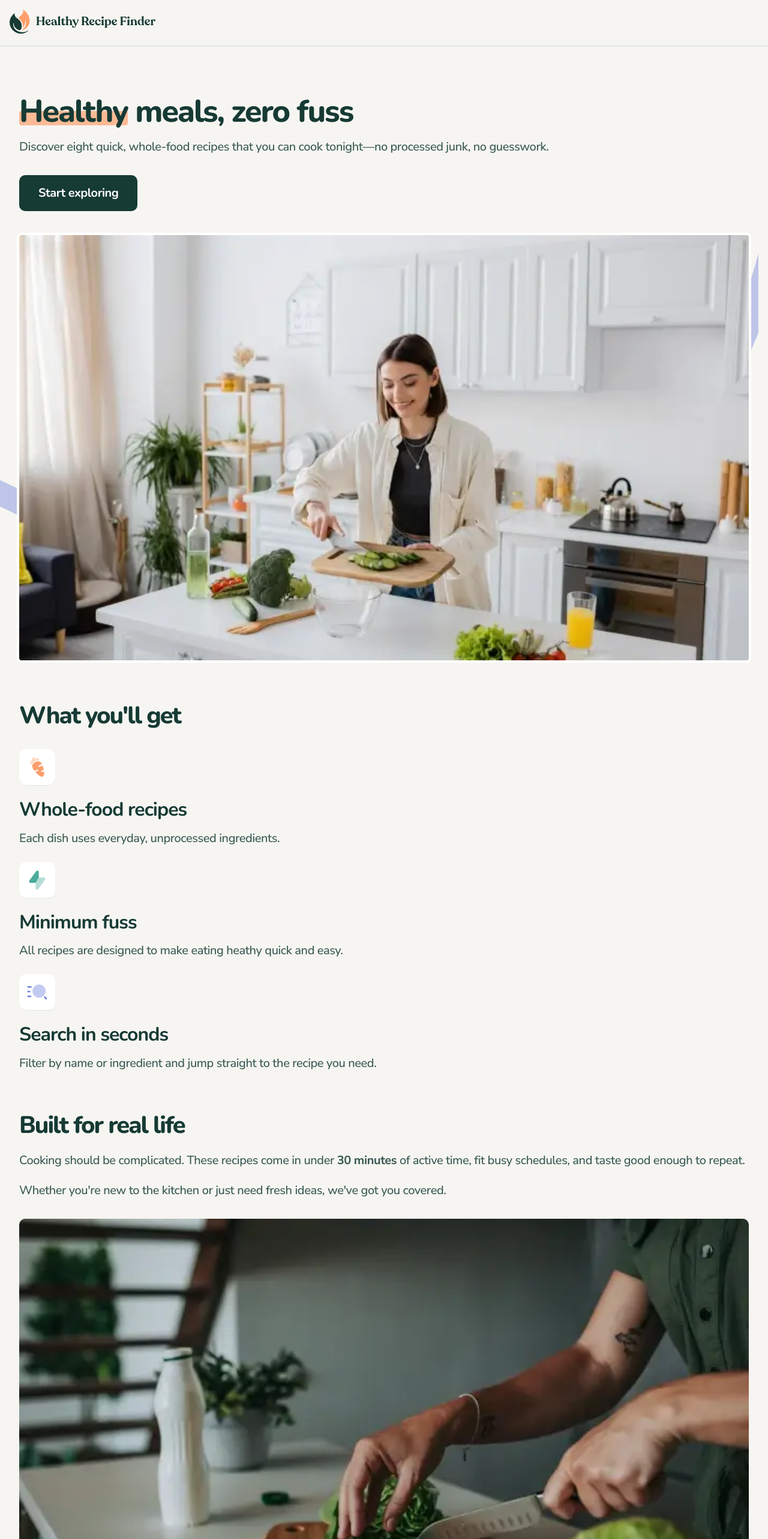
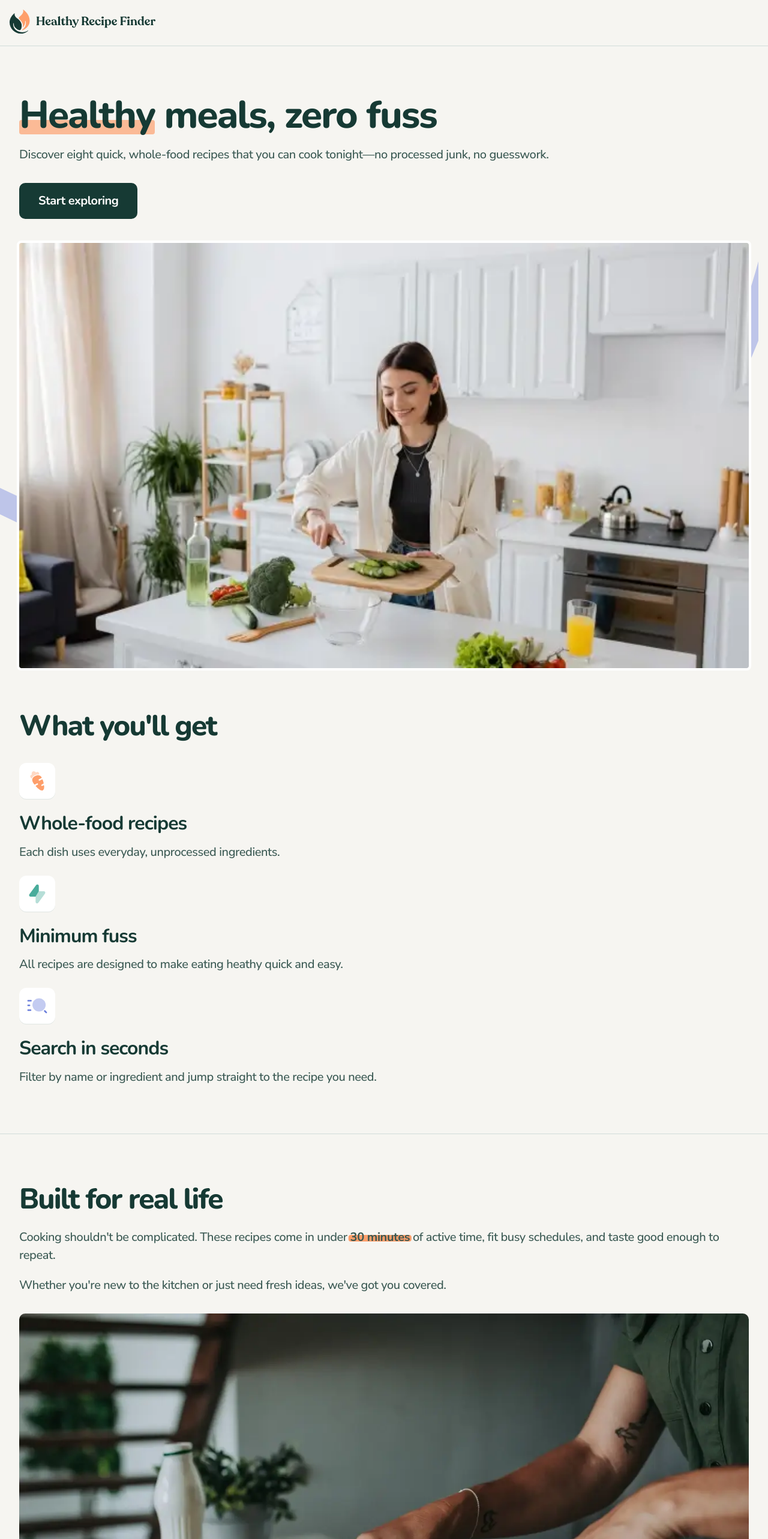
Before and after one commit to maishamir/recipe-finder, a React (Vite) app: page / in a window 1280 px wide. Shown: the top 2566 px of the page at 60% size. Built offline with nearby package versions, Linux system fonts and the light colour scheme.

Commit message:
style homepage for tablets

```diff
--- a/src/components/Footer/Footer.scss
+++ b/src/components/Footer/Footer.scss
@@ -6,7 +6,7 @@
     flex-direction: column;
     justify-self: center;
     gap: 1.5rem;
-    padding: 2rem 1rem  1.25rem 1rem;
+    padding: 2rem 1rem 1.25rem 1rem;
 
     ul {
         display: flex;
@@ -19,7 +19,7 @@
     }
 
     &__credit {
-        @extend .tp9;
+        @include tp9;
         color: $neutral900;
     }
 }
--- a/src/components/Header.jsx/Header.scss
+++ b/src/components/Header.jsx/Header.scss
@@ -69,7 +69,7 @@
             list-style-type: none;
             padding: 0.75rem 0.5rem;
             color: $strong950;
-            @extend .tp7;
+            @include tp7;
 
             a {
                 text-decoration: none;
@@ -87,6 +87,6 @@
         border: none;
         border-radius: 0.625rem;
         color: white;
-        @extend .tp5;
+        @include tp5;
     }
 }
--- a/src/components/RecipeFilter/RecipeFilter.scss
+++ b/src/components/RecipeFilter/RecipeFilter.scss
@@ -14,7 +14,7 @@
         background-color: white;
         border: 1px solid $neutral300;
         border-radius: 0.625rem;
-        @extend .tp7;
+        @include tp7;
     }
 
     &__filters {
@@ -23,7 +23,7 @@
         top: calc(100% + 0.25rem);
 
         color: $strong950;
-        @extend .tp7;
+        @include tp7;
         background-color: white;
         z-index: 100;
         padding: 0.5rem;
--- a/src/pages/Home/Home.jsx
+++ b/src/pages/Home/Home.jsx
@@ -3,7 +3,9 @@ import heroImg from "/assets/images/image-home-hero-small.webp";
 import carrotIcon from "/assets/images/icon-whole-food-recipes.svg";
 import boltIcon from "/assets/images/icon-minimum-fuss.svg";
 import searchIcon from "/assets/images/icon-search-in-seconds.svg";
-import realLifeImg from "/assets/images/image-home-real-life-small.webp";
+import realLifeImgDefault from "/assets/images/image-home-real-life-small.webp";
+import realLifeImgTablet from "/assets/images/image-home-real-life-large.webp";
+// import realLifeImgTablet from "/assets/images/salmon-asparagus-large.webp";
 import "./Home.scss";
 import squiggle from "/assets/images/pattern-squiggle-1.svg";
 import { useNavigate } from 'react-router';
@@ -63,12 +65,17 @@ function Home() {
             <section className="home__real-life">
                 <h2 className='home__real-life-title'>Built for real life</h2>
                 <div className="home__real-life-desc">
-                    <p>Cooking should be complicated. These recipes come in under <strong>30 minutes</strong> of active time, fit busy schedules, and taste good enough to repeat.</p>
+                    <p>Cooking shouldn't be complicated. These recipes come in under <span className='half-hour'>30 minutes</span> of active time, fit busy schedules, and taste good enough to repeat.</p>
                     <p>Whether you're new to the kitchen or just need fresh ideas, we've got you covered.</p>
                 </div>
 
 
-                <img className="home__real-life-img" src={realLifeImg} alt="" />
+                <picture>
+                    <source media='(min-width: 600px)' srcSet={realLifeImgTablet} />
+
+                    <img className="home__real-life-img" src={realLifeImgDefault} alt="" />
+
+                </picture>
             </section>
 
             <section className="home__cta">
--- a/src/pages/Home/Home.scss
+++ b/src/pages/Home/Home.scss
@@ -1,13 +1,18 @@
 @use "../../styles/partials/typography" as *;
 @use "../../styles/partials/variables" as *;
+@use "../../styles/partials/mixins" as *;
 
 .home {
     &__hero {
         margin-top: 3rem;
 
         &-title {
-            @extend .tp1;
+            @include tp2;
             margin-bottom: 1rem;
+
+            @include tablet {
+                @include tp1-tab;
+            }
         }
 
         .healthy {
@@ -29,12 +34,12 @@
         }
 
         &-subtitle {
-            @extend .tp6;
+            @include tp6;
             margin-bottom: 2rem
         }
 
         &-cta {
-            @extend .tp5;
+            @include tp5;
             background-color: $neutral900;
             border: none;
             color: white;
@@ -70,8 +75,28 @@
     &__features {
         padding-top: 4rem;
 
+        @include tablet {
+            // border: 1px solid grey;
+            padding-bottom: 5rem;
+            position: relative;
+
+            &::after {
+                content: "";
+                height: 1px;
+                position: absolute;
+                left: -2rem;
+                right: -2rem;
+                bottom: 0;
+                background-color: $neutral300
+            }
+        }
+
         &-title {
-            @extend .tp2;
+            @include tp2;
+
+            @include tablet {
+                @include tp2-tab;
+            }
         }
 
         &-list {
@@ -84,6 +109,7 @@
     }
 
     &__feature {
+
 
         &-icon {
             height: 3.75rem;
@@ -98,12 +124,12 @@
         }
 
         &-name {
-            @extend .tp3;
+            @include tp3;
             margin-bottom: 0.75rem;
         }
 
         &-desc {
-            @extend .tp6;
+            @include tp6;
         }
     }
 
@@ -111,13 +137,44 @@
     &__real-life {
         margin-top: 4rem;
 
+        .half-hour {
+            font-weight: bold;
+
+            @include tablet {
+                position: relative;
+
+                &::after {
+                    content: "";
+                    position: absolute;
+                    height: 40%;
+                    width: 105%;
+                    background-color: $orange500;
+                    left: 50%;
+                    transform: translateX(-50%);
+                    top: 0.6rem;
+                    border-radius: 0.25rem;
+                    z-index: -1000;
+
+                }
+            }
+        }
+
+        @include tablet {
+            margin-top: 5rem;
+        }
+
         &-title {
-            @extend .tp2;
-            margin-bottom: 1.25rem
+            @include tp2;
+            margin-bottom: 1.25rem;
+
+            @include tablet {
+                @include tp2-tab;
+            }
+
         }
 
         &-desc {
-            @extend .tp6;
+            @include tp6;
             display: flex;
             flex-direction: column;
             gap: 1.25rem;
@@ -137,14 +194,58 @@
         border-radius: 1rem;
         margin-top: 4rem;
 
+        @include tablet {
+            position: relative;
+            overflow: hidden;
+
+            &::before {
+                position: absolute;
+                content: "";
+                height: 10rem;
+                width: 10rem;
+                top: -3rem;
+                right: -1rem;
+                background-image: url("/assets/images/pattern-knife.svg");
+                background-size: cover;
+                // z-index: 0;
+            }
+
+            &::after {
+                position: absolute;
+                content: "";
+                height: 10rem;
+                width: 10rem;
+                bottom: -0.5rem;
+                left: 0;
+                background-image: url("/assets/images/pattern-fork.svg");
+                background-size: contain;
+                background-repeat: no-repeat;
+                left: -1rem;
+
+            }
+
+        }
+
+
         &-title {
-            @extend .tp2;
-            margin-bottom: 0.75rem
+            @include tp2;
+            margin-bottom: 0.75rem;
+
+            @include tablet {
+                @include tp2-tab;
+                position: relative;
+                z-index: 2;
+            }
         }
 
         &-desc {
-            @extend .tp6;
+            @include tp6;
             margin-bottom: 2rem;
+
+            @include tablet {
+                position: relative;
+                z-index: 2;
+            }
         }
 
         &-btn {
@@ -157,6 +258,12 @@
             color: white;
             border: none;
             border-radius: 0.625rem;
+
+
+            @include tablet {
+                position: relative;
+                z-index: 2;
+            }
         }
     }
 }
--- a/src/pages/Recipes/Recipes.scss
+++ b/src/pages/Recipes/Recipes.scss
@@ -6,12 +6,12 @@
         padding: 3rem 0;
 
         &-title {
-            @extend .tp2;
+            @include tp2;
             margin-bottom: 0.75rem
         }
 
         &-text {
-            @extend .tp6;
+            @include tp6;
         }
     }
 
@@ -25,7 +25,7 @@
             padding-left: 2.75rem;
             border: 1px solid $neutral300;
             border-radius: 0.625rem;
-            @extend .tp7;
+            @include tp7;
             width: 100%;
 
             &::placeholder {
--- a/src/styles/partials/_typography.scss
+++ b/src/styles/partials/_typography.scss
@@ -31,7 +31,7 @@
 
 
 
-.tp1 {
+@mixin tp1 {
     font-family: 'Nunito', sans-serif;
     font-weight: 800;
     font-size: 3.25rem;
@@ -40,21 +40,30 @@
     color: $neutral900;
 }
 
-.tp1-tab {
-    @extend .tp1;
+@mixin tp1 {
+    font-family: 'Nunito', sans-serif;
+    font-weight: 800;
+    font-size: 3.25rem;
+    line-height: 110%;
+    letter-spacing: -2px;
+    color: $neutral900;
+}
+
+@mixin tp1-tab {
+    @include tp1;
     font-size: 4rem;
     color: $neutral900;
 }
 
-.tp-dk {
-    @extend .tp1;
+@mixin tp-dk {
+    @include tp1;
     font-size: 4.5rem;
     color: $neutral900;
 }
 
 
 
-.tp2 {
+@mixin tp2 {
     font-family: 'Nunito', sans-serif;
     font-weight: 800;
     font-size: 2.5rem;
@@ -63,13 +72,23 @@
     color: $neutral900;
 }
 
-.tp2-tab {
-    @extend .tp2;
+@mixin tp2 {
+    font-family: 'Nunito', sans-serif;
+    font-weight: 800;
+    font-size: 2.5rem;
+    line-height: 120%;
+    letter-spacing: -2px;
+    color: $neutral900;
+}
+
+
+@mixin tp2-tab {
+    @include tp2;
     font-size: 3rem;
     color: $neutral900;
 }
 
-.tp3 {
+@mixin tp3 {
     font-family: 'Nunito', sans-serif;
     font-weight: 700;
     font-size: 2rem;
@@ -78,7 +97,7 @@
     color: $neutral900;
 }
 
-.tp4 {
+@mixin tp4 {
     font-family: 'Nunito', sans-serif;
     font-weight: 700;
     font-size: 1.5rem;
@@ -88,7 +107,7 @@
 }
 
 
-.tp5 {
+@mixin tp5 {
     font-family: 'Nunito', sans-serif;
     font-weight: 700;
     font-size: 1.25rem;
@@ -97,7 +116,7 @@
     color: $neutral900;
 }
 
-.tp6 {
+@mixin tp6 {
     font-family: 'Nunito Sans', sans-serif;
     font-weight: 500;
     font-size: 1.25rem;
@@ -106,7 +125,7 @@
     color: $neutral800;
 }
 
-.tp7 {
+@mixin tp7 {
     font-family: "Nunito", sans-serif;
     font-weight: 600;
     font-size: 1.125rem;
@@ -115,7 +134,7 @@
     color: $neutral900;
 }
 
-.tp8 {
+@mixin tp8 {
     font-family: "Nunito Sans", sans-serif;
     font-weight: 700;
     font-size: 1rem;
@@ -124,7 +143,7 @@
     color: $neutral900;
 }
 
-.tp9 {
+@mixin tp9 {
     font-family: 'Nunito Sans', sans-serif;
     font-weight: 500;
     font-size: 1rem;
@@ -133,7 +152,7 @@
     color: $neutral900;
 }
 
-.tp10 {
+@mixin tp10 {
     font-family: 'Nunito Sans', sans-serif;
     font-weight: 700;
     font-size: 0.875rem;
```
Also changed, not shown: src/components/RecipeCard/RecipeCard.scss (+4 -4 lines), src/pages/About/About.scss (+14 -14 lines), src/pages/RecipeDetails/RecipeDetails.scss (+14 -12 lines).
